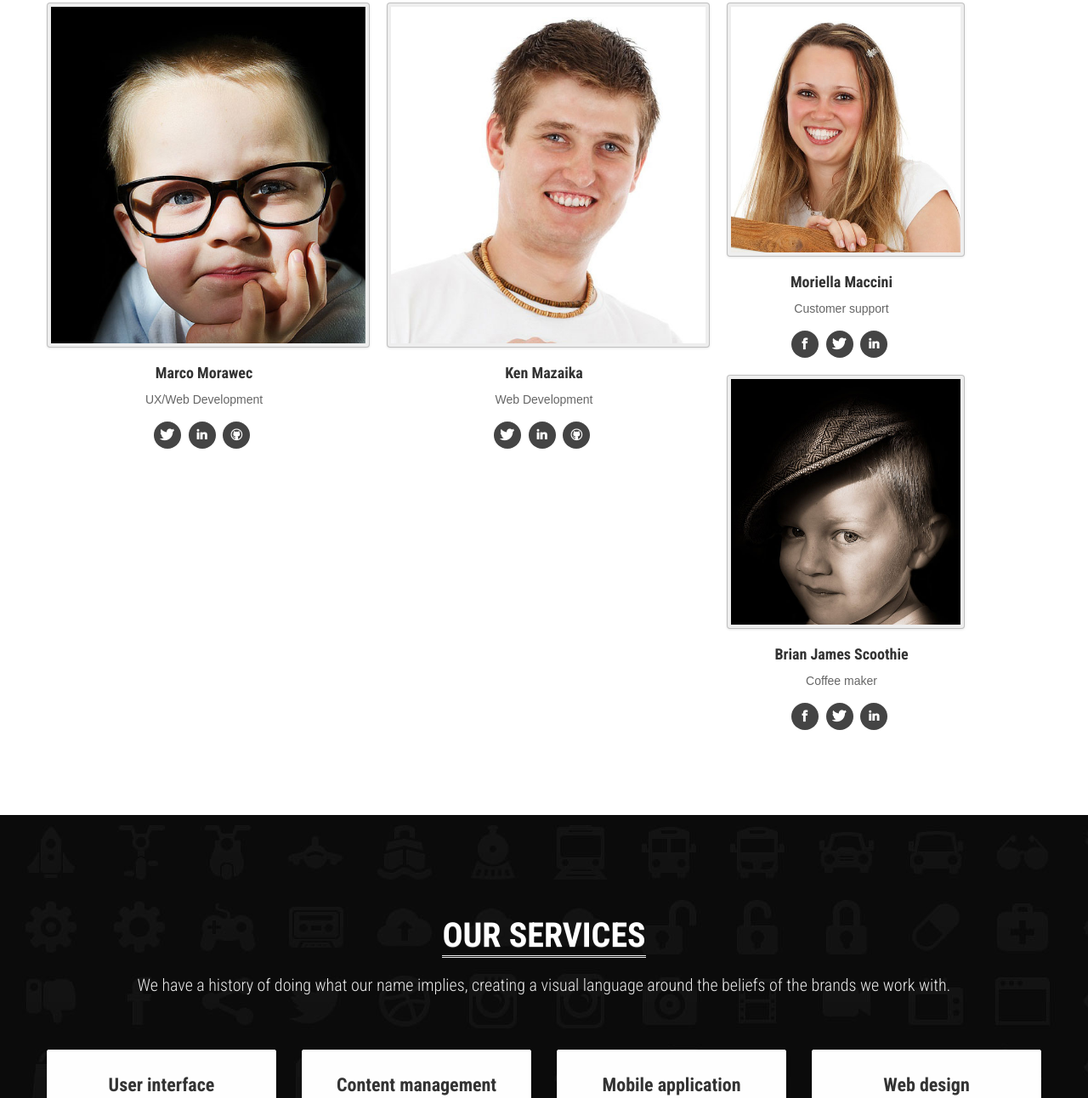
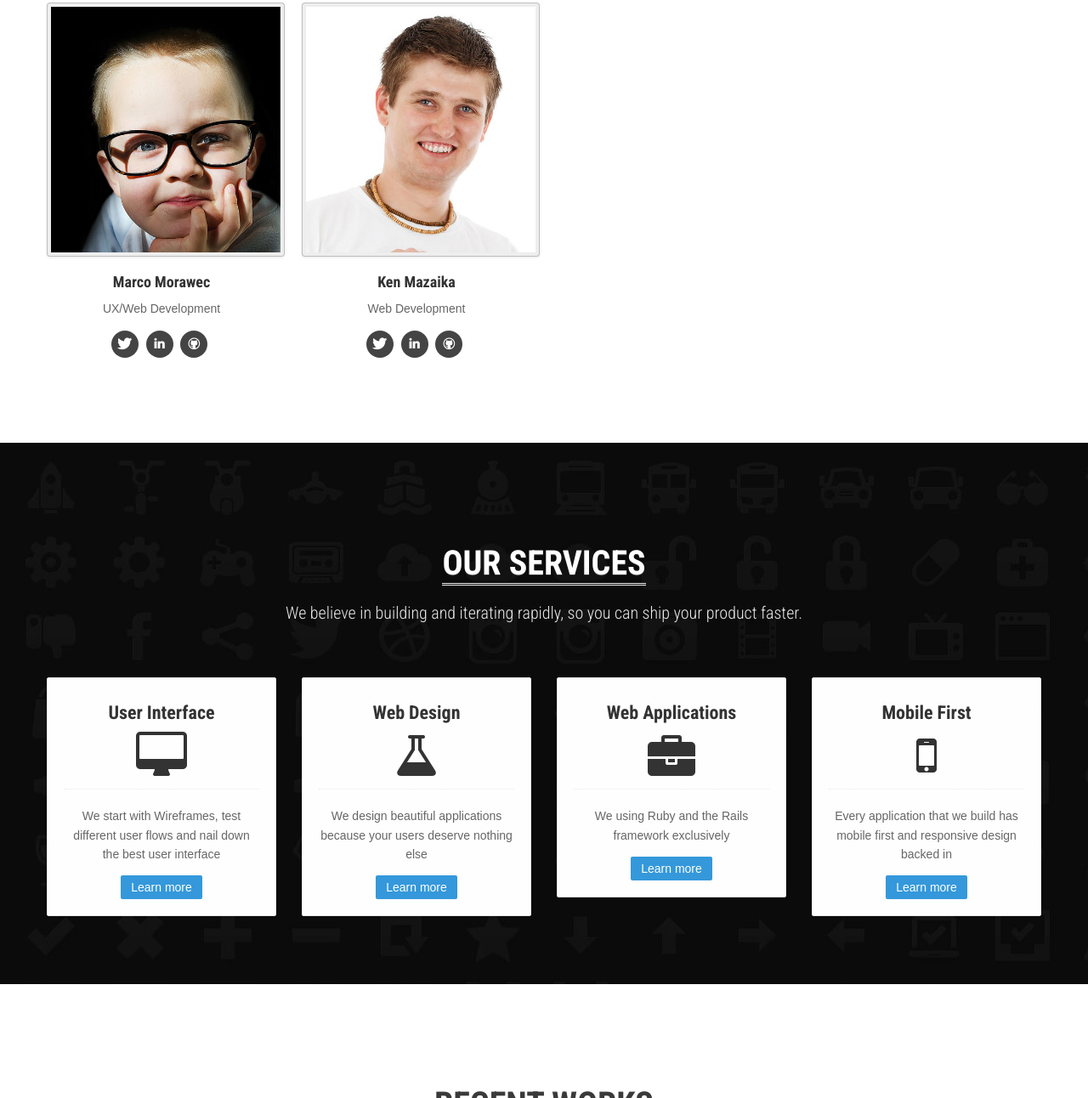
Before and after one commit to MarcoMorawec/rails_consulting, a plain HTML site: page index.html in a window 1280 px wide. Shown: the part 903-2195 px from the top of the page at 85% size. Drawn offline with Linux system fonts and the light colour scheme.

Commit message:
chaning the index copy

```diff
--- a/index.html
+++ b/index.html
@@ -86,8 +86,8 @@
 			</div>
 		</div>
 	</div>
-	<div class="row">
-		<div class="span4">
+	<div class="row text-center">
+		<div class="span3">
 			<img src="assets/img/dummies/team1.jpg" alt="" class="img-polaroid" />
 			<div class="roles">
 				<h5><strong>Marco Morawec</strong></h5>
@@ -101,7 +101,7 @@
 				</ul>
 			</div>
 		</div>
-		<div class="span4">
+		<div class="span3">
 			<img src="assets/img/dummies/team2.jpg" alt="" class="img-polaroid" />
 			<div class="roles">
 				<h5><strong>Ken Mazaika</strong></h5>
@@ -115,36 +115,7 @@
 				</ul>
 			</div>
 		</div>
-		<div class="span3">
-			<img src="assets/img/dummies/team3.jpg" alt="" class="img-polaroid" />
-			<div class="roles">
-				<h5><strong>Moriella Maccini</strong></h5>
-				<p>
-					Customer support
-				</p>
-				<ul class="social-profile">
-					<li><a href="#"><i class="icon-facebook icon-32 icon-circled"></i></a></li>
-					<li><a href="#"><i class="icon-twitter icon-32 icon-circled"></i></a></li>
-					<li><a href="#"><i class="icon-linkedin icon-32 icon-circled"></i></a></li>
-				</ul>
-			</div>
-		</div>
-		<div class="span3">
-			<img src="assets/img/dummies/team4.jpg" alt="" class="img-polaroid" />
-			<div class="roles">
-				<h5><strong>Brian James Scoothie</strong></h5>
-				<p>
-					Coffee maker
-				</p>
-				<ul class="social-profile">
-					<li><a href="#"><i class="icon-facebook icon-32 icon-circled"></i></a></li>
-					<li><a href="#"><i class="icon-twitter icon-32 icon-circled"></i></a></li>
-					<li><a href="#"><i class="icon-linkedin icon-32 icon-circled"></i></a></li>
-				</ul>
-			</div>
-		</div>
-	</div>
-</div>
+
 </section>
 <!-- end section about -->
 <!-- section services -->
@@ -157,7 +128,7 @@
 			</div>
 			<div class="sub-heading">
 				<p>
-					 We have a history of doing what our name implies, creating a visual language around the beliefs of the brands we work with.
+					 We believe in building and iterating rapidly, so you can ship your product faster.
 				</p>
 			</div>
 		</div>
@@ -166,11 +137,12 @@
 		<div class="span3">
 			<div class="box aligncenter">
 				<div class="halftop">
-					<h4><strong>User interface</strong></h4>
+					<h4><strong>User Interface</strong></h4>
 					<i class="icon-desktop icon-4x"></i>
 				</div>
 				<p>
-					 Lorem ipsum dolor sit amet, eum no latine delectus deserunt diam
+					 We start with Wireframes, test different user flows and nail down the
+					 best user interface
 				</p>
 				<a href="#" class="btn btn-theme">Learn more</a>
 			</div>
@@ -178,11 +150,11 @@
 		<div class="span3">
 			<div class="box aligncenter">
 				<div class="halftop">
-					<h4><strong>Content management</strong></h4>
-					<i class="icon-briefcase icon-4x"></i>
+					<h4><strong>Web Design</strong></h4>
+					<i class="icon-beaker icon-4x"></i>
 				</div>
 				<p>
-					 Lorem ipsum dolor sit amet, eum no latine delectus deserunt diam
+					 We design beautiful applications because your users deserve nothing else
 				</p>
 				<a href="#" class="btn btn-theme">Learn more</a>
 			</div>
@@ -190,11 +162,11 @@
 		<div class="span3">
 			<div class="box aligncenter">
 				<div class="halftop">
-					<h4><strong>Mobile application</strong></h4>
-					<i class="icon-mobile-phone icon-4x"></i>
+					<h4><strong>Web Applications</strong></h4>
+					<i class="icon-briefcase icon-4x"></i>
 				</div>
 				<p>
-					 Lorem ipsum dolor sit amet, eum no latine delectus deserunt diam
+					 We using Ruby and the Rails framework exclusively
 				</p>
 				<a href="#" class="btn btn-theme">Learn more</a>
 			</div>
@@ -202,15 +174,16 @@
 		<div class="span3">
 			<div class="box aligncenter">
 				<div class="halftop">
-					<h4><strong>Web design</strong></h4>
-					<i class="icon-beaker icon-4x"></i>
+					<h4><strong>Mobile First</strong></h4>
+					<i class="icon-mobile-phone icon-4x"></i>
 				</div>
 				<p>
-					 Lorem ipsum dolor sit amet, eum no latine delectus deserunt diam
+					 Every application that we build has mobile first and responsive design backed in
 				</p>
 				<a href="#" class="btn btn-theme">Learn more</a>
 			</div>
 		</div>
+
 	</div>
 </div>
 </section>
@@ -430,7 +403,7 @@
 		<div class="span6">
 			<h4><i class="icon-suitcase"></i><strong>Our office</strong></h4>
 			<p>
-				 Feel free to ask if you have any question regarding our services or if you just want to say Hello, we would love to hear from you.
+				 We are really friendly people, so you should reach out to us for any question. Seriously, we're happy to help you.
 			</p>
 			<div class="dotted_line">
 			</div>
@@ -492,7 +465,7 @@
 						</a>
 					</div>
 					<p>
-						 &copy; Vesperr labs Inc 2013 - All right reserved
+						 &copy; M&K labs Inc 2013 - All right reserved
 					</p>
 				</div>
 			</div>
```
